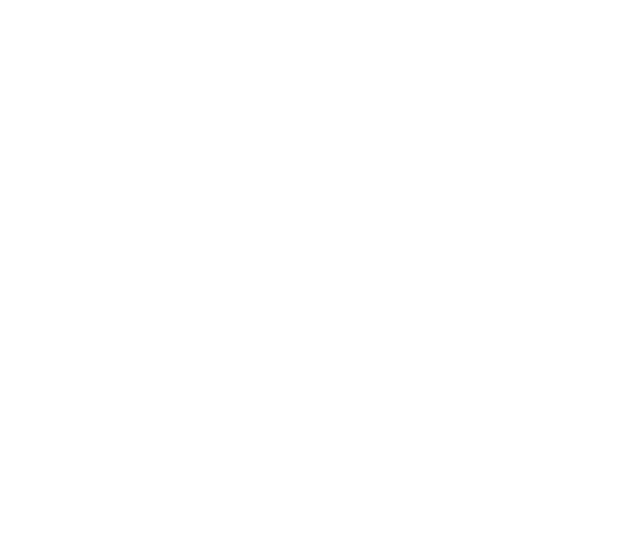
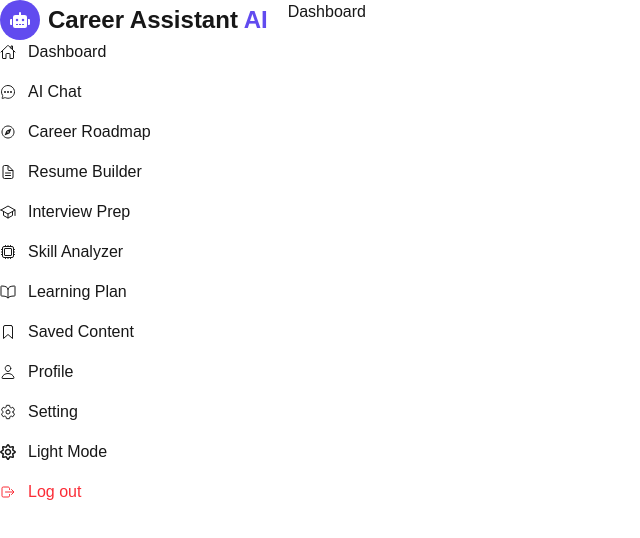
Before and after one commit to rajibulislam60/careerassist-ai, a Next.js app: page /dashboard in a window 1280 px wide. Shown: the top 538 px of the page, without its empty margins (0-640 px from the left). Built offline with nearby package versions, Linux system fonts and the light colour scheme.

Commit message:
sidebar design on going

```diff
--- /dev/null
+++ b/src/app/dashboard/Sidebar.jsx
@@ -0,0 +1,71 @@
+import React from "react";
+import { FaRobot, FaRegSun } from "react-icons/fa";
+import {
+  IoHomeOutline,
+  IoChatbubbleEllipsesOutline,
+  IoCompassOutline,
+  IoDocumentTextOutline,
+  IoHardwareChipOutline,
+  IoBookOutline,
+  IoBookmarkOutline,
+  IoPersonOutline,
+  IoSettingsOutline,
+  IoLogOutOutline,
+  IoSchoolOutline,
+} from "react-icons/io5";
+
+export default function Sidebar() {
+  return (
+    <div>
+      <div className="flex items-center gap-2">
+        <div className="w-10 h-10 rounded-full bg-[#614bef] flex items-center justify-center text-white text-xl">
+          <FaRobot />
+        </div>
+
+        <h3 className="text-xl sm:text-2xl font-bold">
+          Career Assistant <span className="text-[#614bef]">AI</span>
+        </h3>
+      </div>
+      <div>
+        <ul className="flex flex-col gap-4">
+          <li className="flex gap-3 items-center cursor-pointer hover:text-blue-500">
+            <IoHomeOutline /> <span>Dashboard</span>
+          </li>
+          <li className="flex gap-3 items-center cursor-pointer hover:text-blue-500">
+            <IoChatbubbleEllipsesOutline /> <span>AI Chat</span>
+          </li>
+          <li className="flex gap-3 items-center cursor-pointer hover:text-blue-500">
+            <IoCompassOutline /> <span>Career Roadmap</span>
+          </li>
+          <li className="flex gap-3 items-center cursor-pointer hover:text-blue-500">
+            <IoDocumentTextOutline /> <span>Resume Builder</span>
+          </li>
+          <li className="flex gap-3 items-center cursor-pointer hover:text-blue-500">
+            <IoSchoolOutline /> <span>Interview Prep</span>
+          </li>
+          <li className="flex gap-3 items-center cursor-pointer hover:text-blue-500">
+            <IoHardwareChipOutline /> <span>Skill Analyzer</span>
+          </li>
+          <li className="flex gap-3 items-center cursor-pointer hover:text-blue-500">
+            <IoBookOutline /> <span>Learning Plan</span>
+          </li>
+          <li className="flex gap-3 items-center cursor-pointer hover:text-blue-500">
+            <IoBookmarkOutline /> <span>Saved Content</span>
+          </li>
+          <li className="flex gap-3 items-center cursor-pointer hover:text-blue-500">
+            <IoPersonOutline /> <span>Profile</span>
+          </li>
+          <li className="flex gap-3 items-center cursor-pointer hover:text-blue-500">
+            <IoSettingsOutline /> <span>Setting</span>
+          </li>
+          <li className="flex gap-3 items-center cursor-pointer hover:text-blue-500">
+            <FaRegSun /> <span>Light Mode</span>
+          </li>
+          <li className="flex gap-3 items-center cursor-pointer text-red-500 hover:text-red-700">
+            <IoLogOutOutline /> <span>Log out</span>
+          </li>
+        </ul>
+      </div>
+    </div>
+  );
+}
--- /dev/null
+++ b/src/app/dashboard/layout.js
@@ -0,0 +1,10 @@
+import Sidebar from "./Sidebar";
+
+export default function DashboardLayout({ children }) {
+  return (
+    <div className="flex gap-5">
+      <Sidebar />
+      {children}
+    </div>
+  );
+}
--- a/src/app/dashboard/page.js
+++ b/src/app/dashboard/page.js
@@ -1,3 +1,3 @@
 export default function page() {
-  return <div></div>;
+  return <div>Dashboard</div>;
 }
--- a/src/app/page.js
+++ b/src/app/page.js
@@ -10,9 +10,9 @@
 
   useEffect(() => {
     if (user) {
+      router.push("/dashboard");
+    } else {
       router.push("/client");
-    } else {
-      router.push("/");
     }
   }, [user]);
 
```
